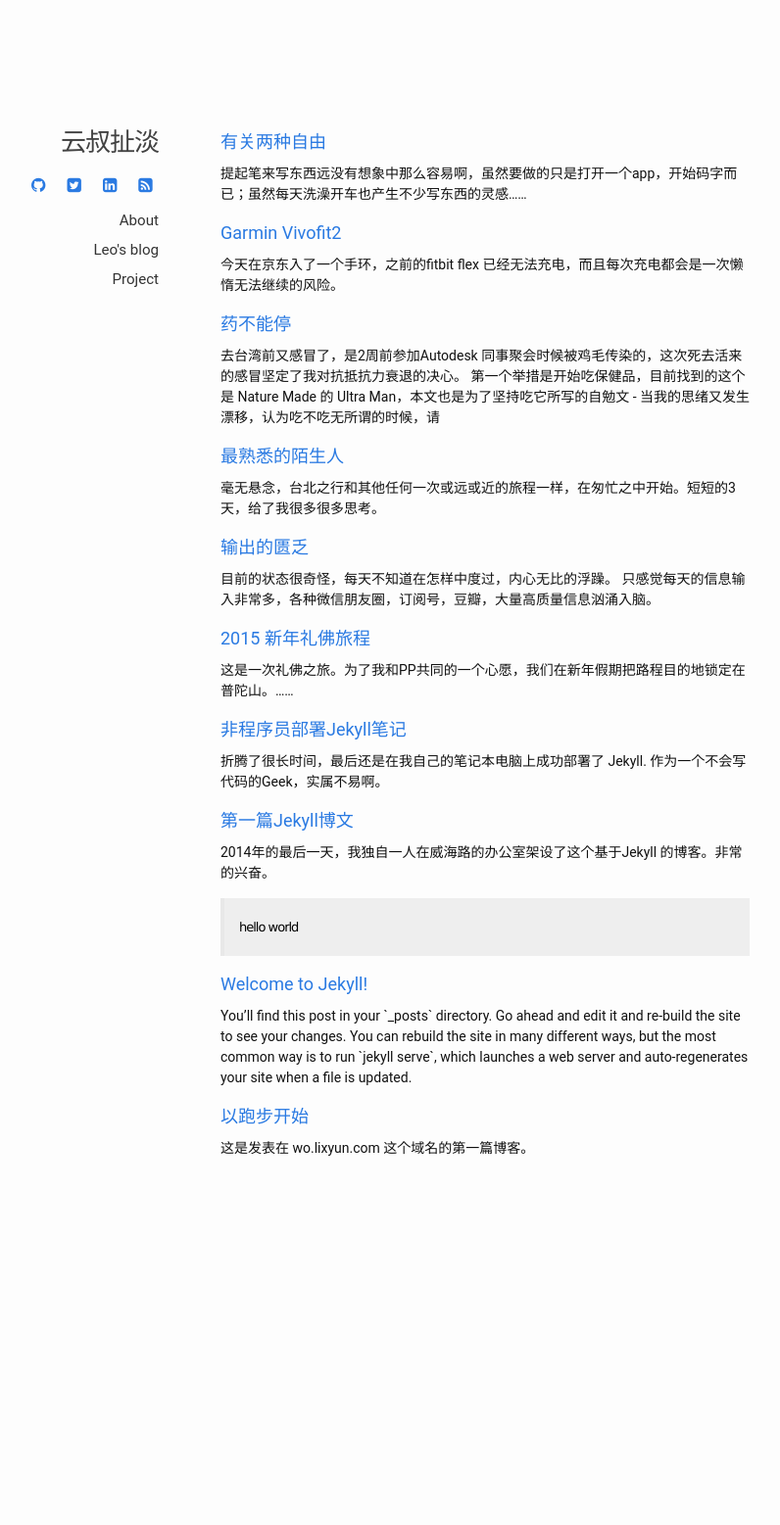
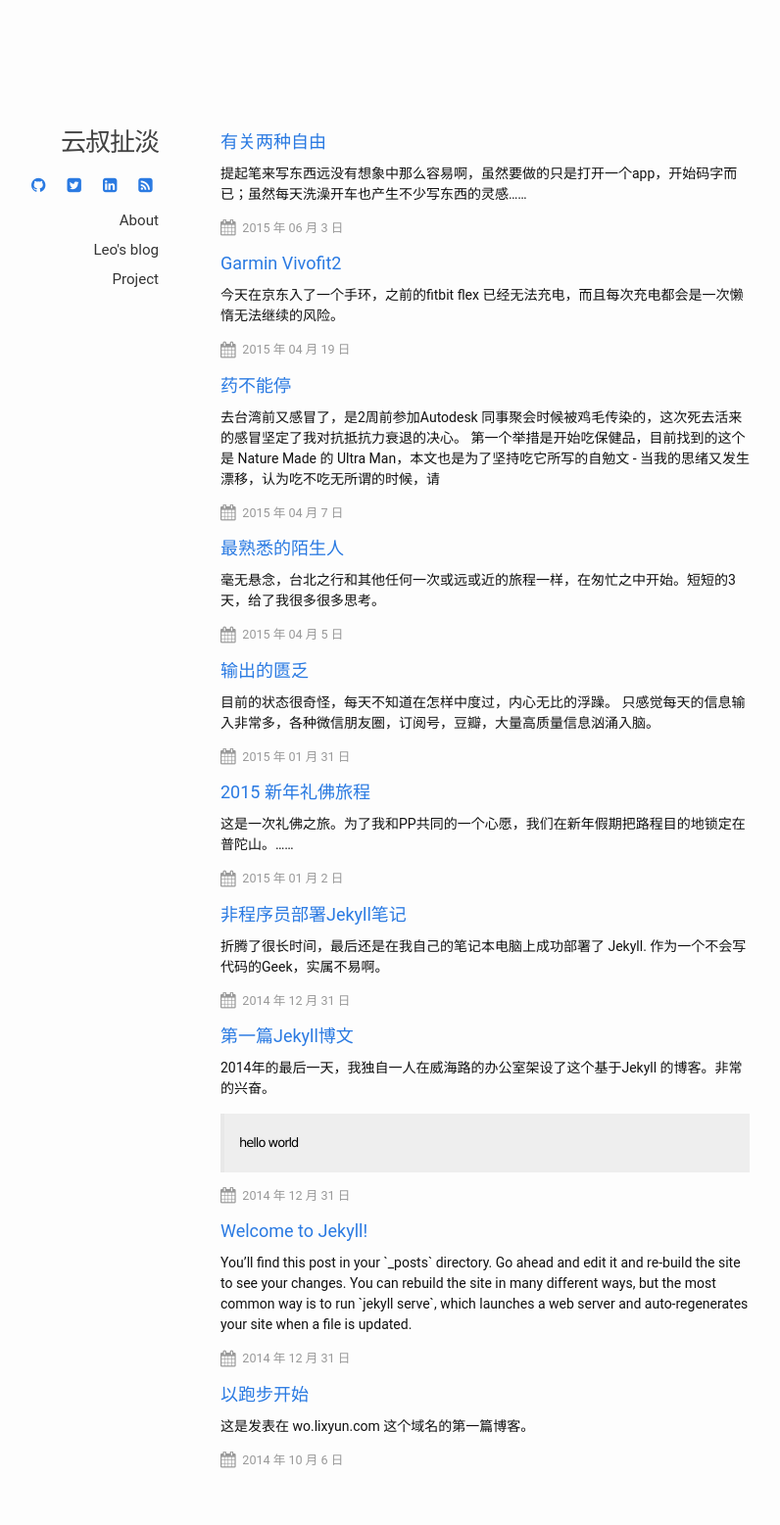
Before and after one commit to leoshcn/leoshcn.github.io, a Jekyll site: the page built from blog.html, in a window 1280 px wide. Shown: the whole page at 98% size, without its empty margins (158-954 px from the left). Built offline with Jekyll 4.4.1, drawn with Linux system fonts in a browser that asks for light colours; before the commit the page ends 1240 px from its top, so only the background shows below that.

Commit message:
post meta

```diff
--- /dev/null
+++ b/_includes/post-meta.html
@@ -0,0 +1,12 @@
+<ul class=post-meta>
+    {% if post %}
+        {% assign item = post %}
+    {% else %}
+        {% assign item = page %}
+    {% endif %}
+    <li class=publish-time><i class="fa fa-calendar fa-lg"></i>{{ item.date | date: "%Y 年 %m 月 %-d 日" }}</li>
+    {% for tag in item.tags %}
+        <li>&middot;</li>
+        <li><a href="/tags/#{{ tag }}-ref">#{{ tag }}</a></li>
+    {% endfor %}
+</ul>
--- a/blog.html
+++ b/blog.html
@@ -15,6 +15,9 @@ permalink: /blog/
                 {{ post.excerpt }}
             </div>
       </li>
+
+   {% include post-meta.html %}
+
     {% endfor %}
 
 
--- a/css/style.css
+++ b/css/style.css
@@ -5,6 +5,36 @@
 
 }
 
+.post-meta {
+    font-size: 0.9em;
+    line-height: 1.5em;
+    margin: 0 0 1em 0;
+    overflow: auto;
+    padding: 0;
+}
+
+.post-meta li, .post-meta a {
+    color: #999;
+}
+
+.post-meta li {
+    display: inline;
+    float: left;
+    overflow: auto;
+    padding-left: 0.5em;
+}
+
+.post-meta li:first-child {
+    padding-left: 0;
+}
+
+.post-meta i {
+    padding-right: 0.4em;
+}
+
+.post-meta a:hover {
+    text-decoration: underline;
+}
 
 .post-title-link, .post-title-link a{
 
```
